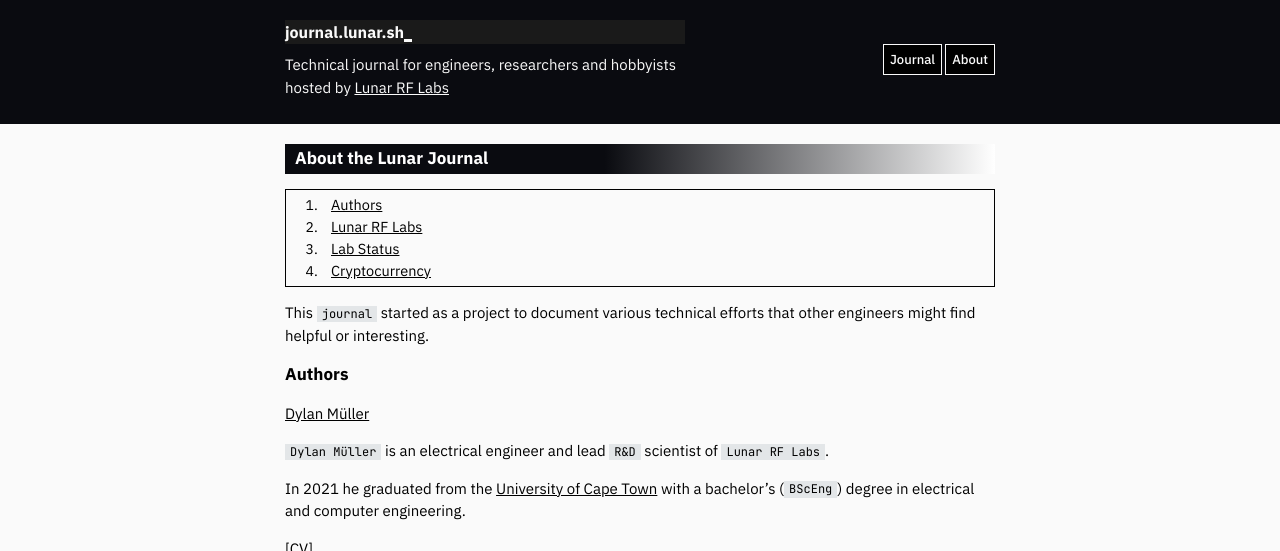
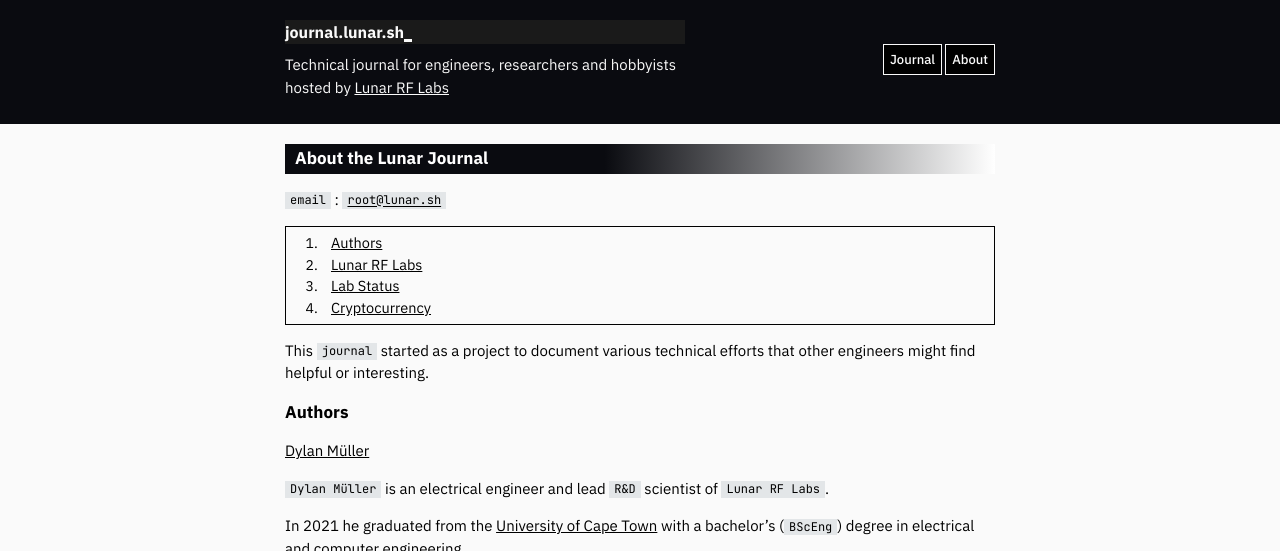
Before and after one commit to microstub/microstub.github.io, a Jekyll site: the page built from nfo.md, in a window 1280 px wide and 900 px high, cut to the strip 0-551 px from the top of the window. Built offline with Jekyll 4.4.1, drawn with Linux system fonts in a browser that asks for light colours; nearby versions of some CDN libraries.

Commit message:
Update nfo.md

```diff
--- a/nfo.md
+++ b/nfo.md
@@ -5,6 +5,8 @@
 ---
 
 <meta name="robots" content="noindex">
+
+`email` : [`root@lunar.sh`](mailto:root@lunar.sh)
 
 1. [Authors](#authors)
 2. [Lunar RF Labs](#lunar-rf-labs)
```
